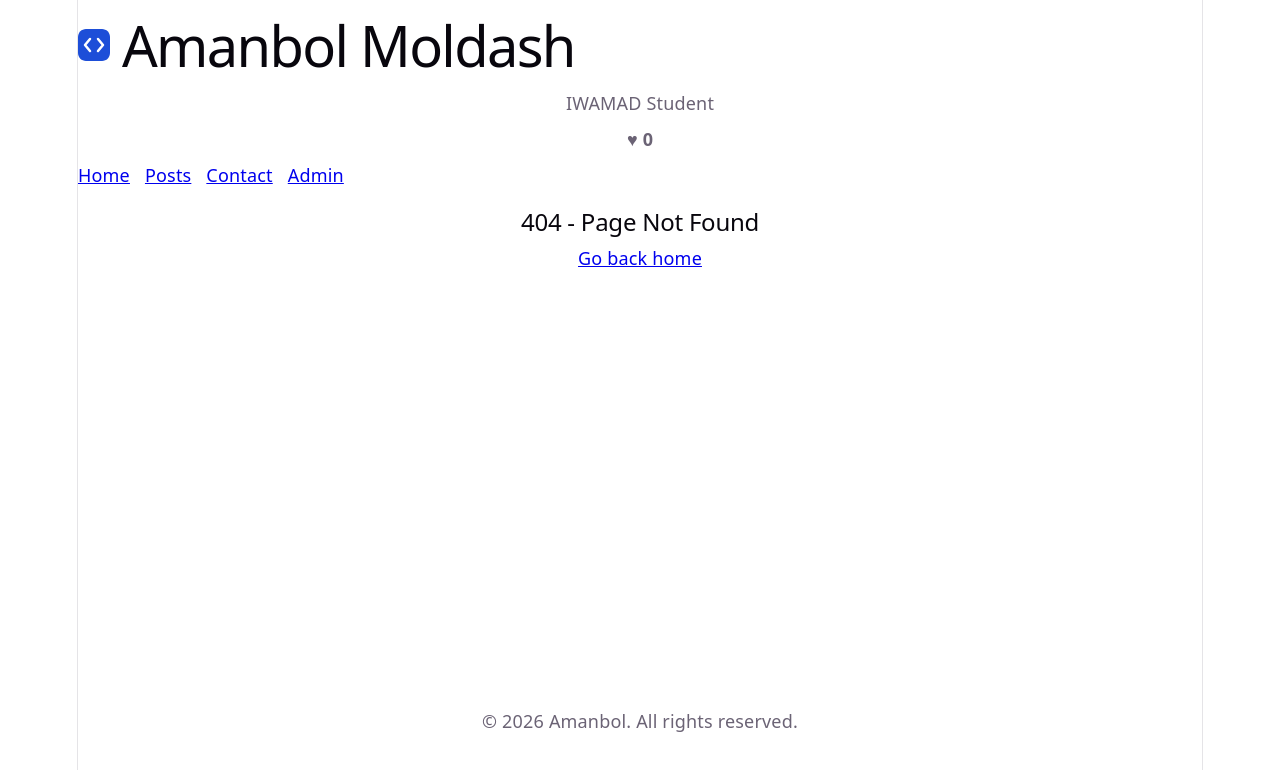
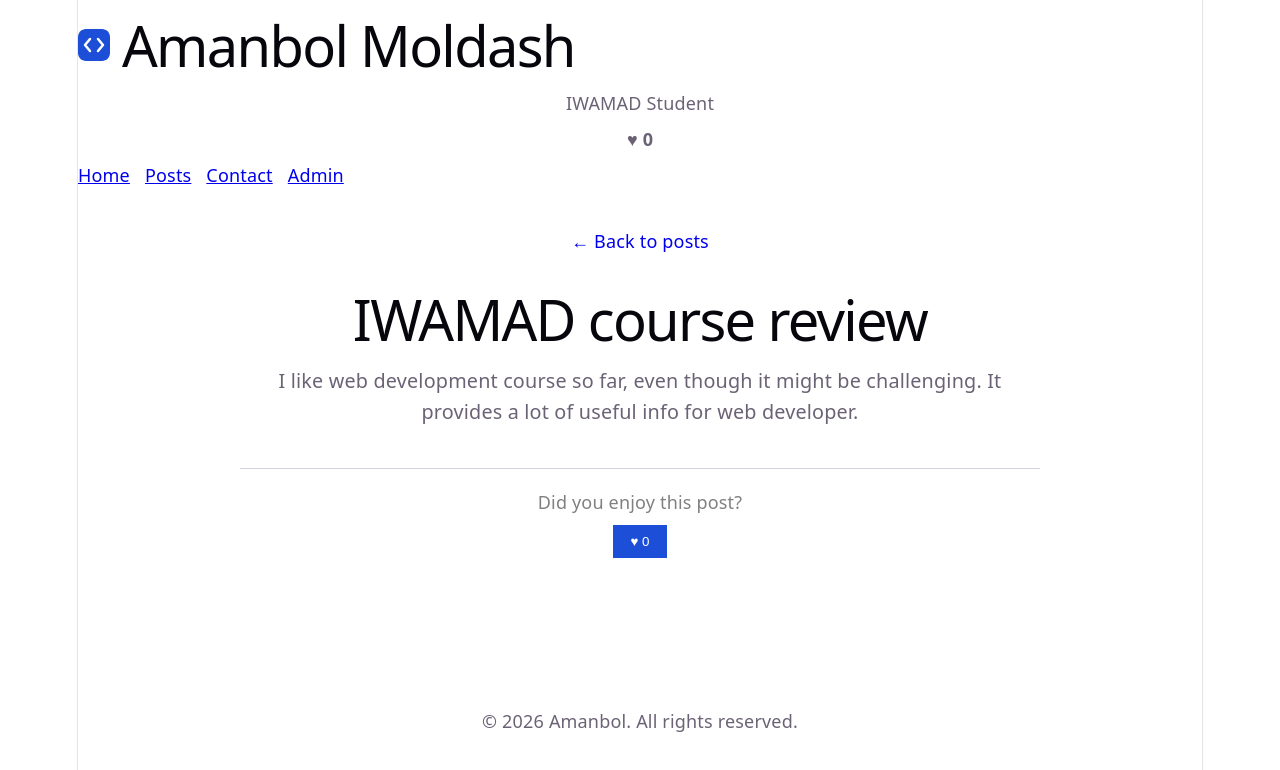
Before and after one commit to cornerstonee3/iwamad-sis2-blog, a React (Vite) app: page /posts/1 in a window 1280 px wide. Before the commit this address had no page. Shown: the top 770 px of the page. Built offline with nearby package versions, Linux system fonts and the light colour scheme.

Commit message:
Created a page to read posts and configured route

```diff
--- a/src/App.tsx
+++ b/src/App.tsx
@@ -2,6 +2,7 @@ import { Routes, Route } from 'react-router';
 import Layout from './components/Layout';
 import HomePage from './pages/HomePage';
 import PostsPage from './pages/PostsPage';
+import SinglePostPage from './pages/SinglePostPage'; // <-- Новый импорт
 import ContactPage from './pages/ContactPage';
 import ProtectedPage from './pages/ProtectedPage';
 import NotFoundPage from './pages/NotFoundPage';
@@ -11,11 +12,12 @@ function App() {
     <Routes>
       <Route element={<Layout />}>
         <Route index element={<HomePage />} />
+
         <Route path="posts" element={<PostsPage />} />
+        <Route path="posts/:id" element={<SinglePostPage />} />
+
         <Route path="contact" element={<ContactPage />} />
-
         <Route path="admin" element={<ProtectedPage />} />
-
         <Route path="*" element={<NotFoundPage />} />
       </Route>
     </Routes>
--- /dev/null
+++ b/src/pages/SinglePostPage.tsx
@@ -0,0 +1,38 @@
+import { useParams, Link } from 'react-router';
+import { posts } from '../data/posts';
+import LikeButton from '../components/LikeButton';
+
+export default function SinglePostPage() {
+  const { id } = useParams<{ id: string }>();
+
+  const post = posts.find((p) => p.id === id);
+
+  if (!post) {
+    return (
+      <div style={{ textAlign: 'center', marginTop: '50px' }}>
+        <h2>Post not found</h2>
+        <p>Sorry, the post you are looking for does not exist.</p>
+        <Link to="/posts">&larr; Back to all posts</Link>
+      </div>
+    );
+  }
+
+  return (
+    <article style={{ maxWidth: '800px', margin: '0 auto', padding: '20px 0' }}>
+      <Link to="/posts" style={{ display: 'inline-block', marginBottom: '20px', textDecoration: 'none' }}>
+        &larr; Back to posts
+      </Link>
+
+      <h1>{post.title}</h1>
+
+      <div style={{ marginTop: '20px', lineHeight: '1.6', fontSize: '1.1rem' }}>
+        <p>{post.content}</p>
+      </div>
+
+      <div style={{ marginTop: '40px', paddingTop: '20px', borderTop: '1px solid var(--color-border, #ddd)' }}>
+        <p style={{ marginBottom: '10px', color: 'gray' }}>Did you enjoy this post?</p>
+        <LikeButton />
+      </div>
+    </article>
+  );
+}
```
